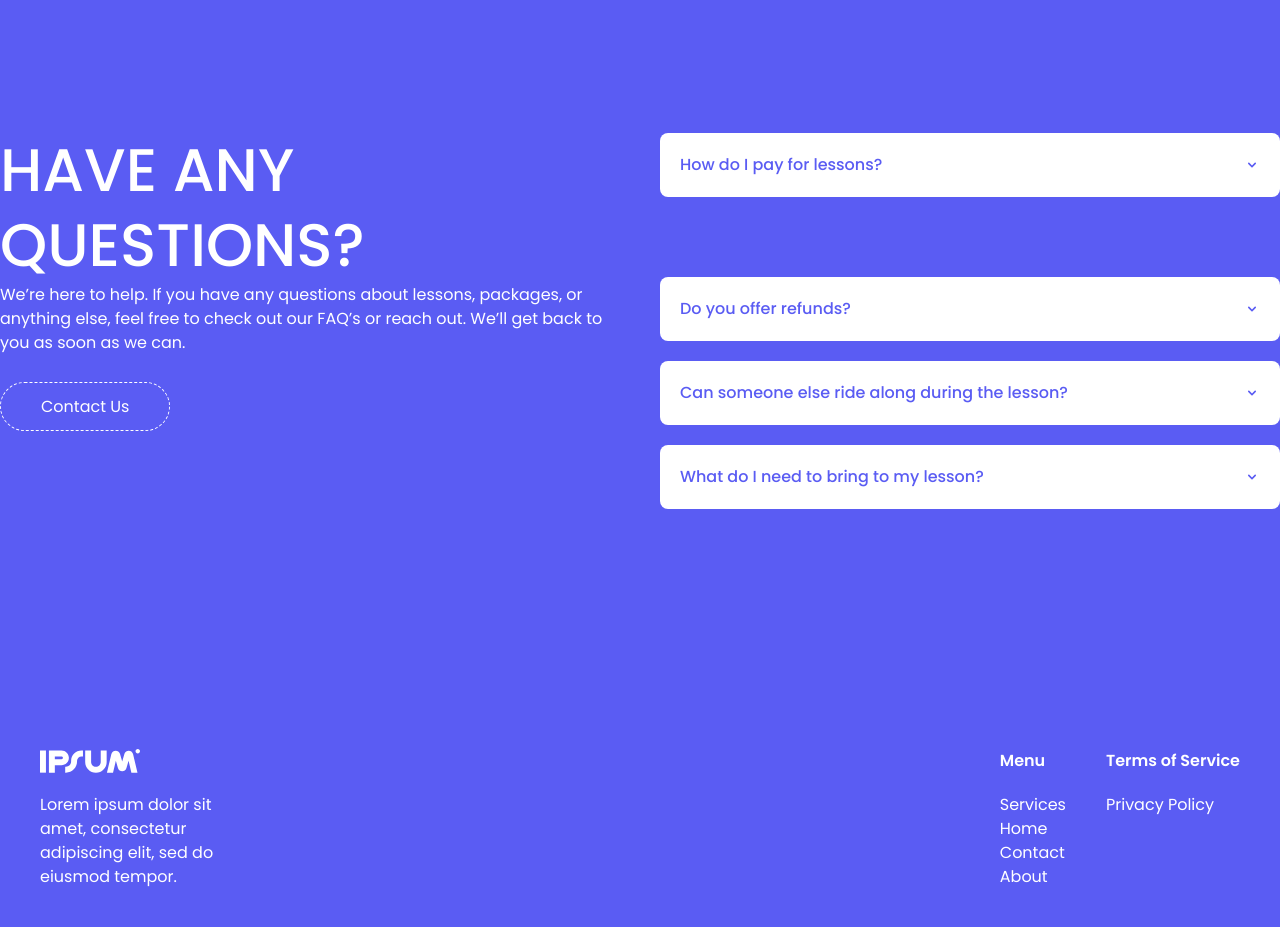
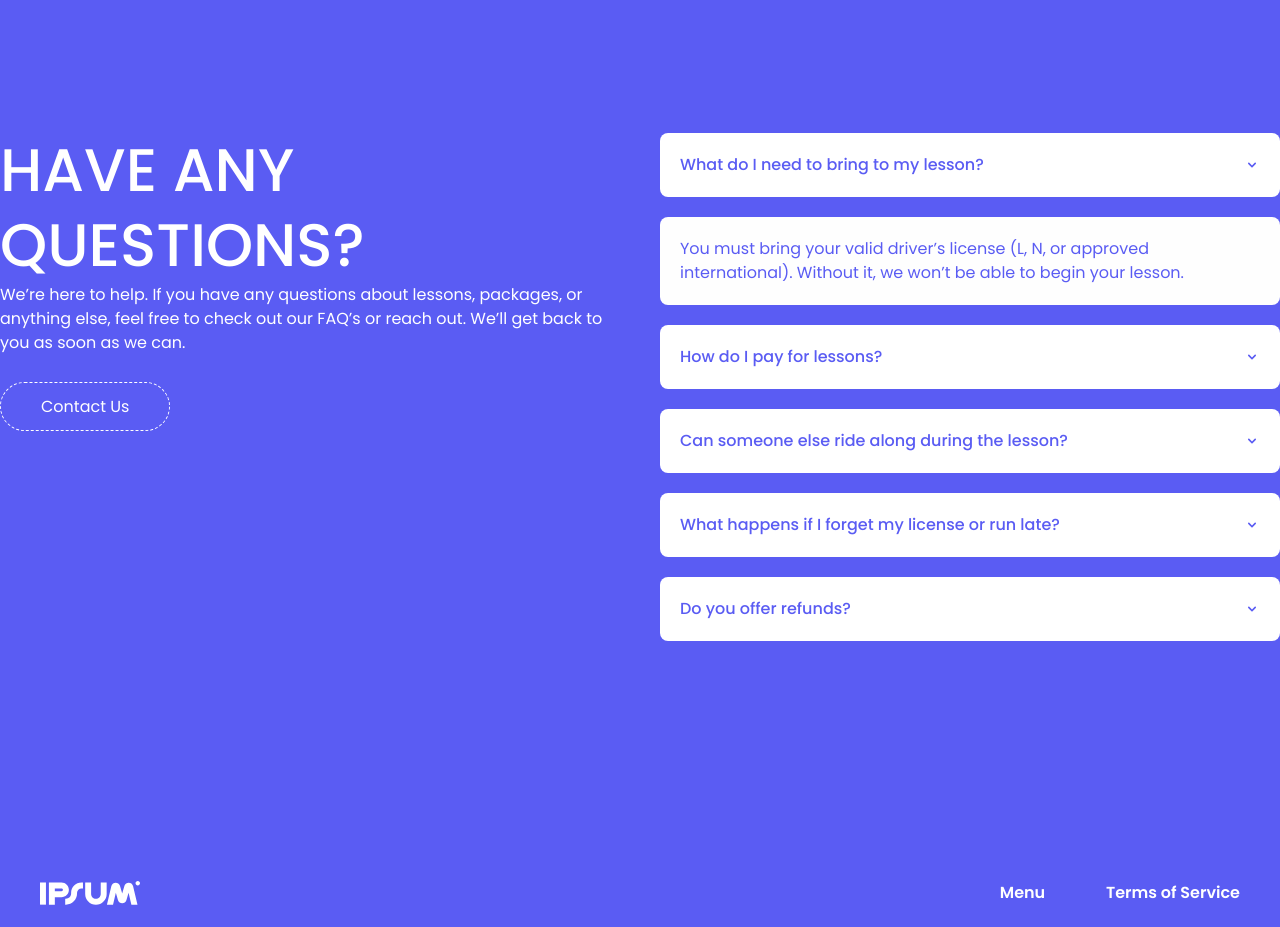
Before and after one commit to rhyslopez-web/jm-driving, a Next.js app: page /about in a window 1280 px wide. Shown: the part 3240-4167 px from the top of the page. Built offline with nearby package versions, Linux system fonts and the light colour scheme.

Commit message:
added smooth scrolling and answers for FAQ

```diff
--- a/package.json
+++ b/package.json
@@ -11,6 +11,7 @@
   },
   "dependencies": {
     "flowbite-react": "^0.11.8",
+    "lenis": "^1.3.4",
     "lucide-react": "^0.513.0",
     "motion": "^12.16.0",
     "next": "15.3.3",
--- a/src/app/components/FAQ.jsx
+++ b/src/app/components/FAQ.jsx
@@ -3,6 +3,7 @@
 import Paragraph from './Paragraph'
 import { Accordion, AccordionPanel, AccordionTitle, AccordionContent } from 'flowbite-react'
 import SecondaryButton from './SecondaryButton'
+import { questions } from '../data'
 
 const FAQ = () => {
   return (
@@ -23,33 +24,16 @@
 
             <div>
                 <Accordion className='flex flex-col gap-5 border-0'>
-                    <AccordionPanel className=''>
-                        <AccordionTitle  className='bg-white !hover:bg-white rounded-lg !text-blue-primary font-primary'>How do I pay for lessons?</AccordionTitle>
-                        <AccordionContent className=''>
-                            <Paragraph></Paragraph>
-                        </AccordionContent>
-                    </AccordionPanel>
-
-                    <AccordionPanel className=''>
-                        <AccordionTitle  className='bg-white !hover:bg-white rounded-lg !text-blue-primary font-primary'>Do you offer refunds?</AccordionTitle>
-                        <AccordionContent>
-                            <Paragraph></Paragraph>
-                        </AccordionContent>
-                    </AccordionPanel>
-
-                    <AccordionPanel className=''>
-                        <AccordionTitle  className='bg-white !hover:bg-white rounded-lg !text-blue-primary font-primary'>Can someone else ride along during the lesson?</AccordionTitle>
-                        <AccordionContent>
-                            <Paragraph></Paragraph>
-                        </AccordionContent>
-                    </AccordionPanel>
-
-                    <AccordionPanel className=''>
-                        <AccordionTitle  className='bg-white !hover:bg-white rounded-lg !text-blue-primary font-primary'>What do I need to bring to my lesson?</AccordionTitle>
-                        <AccordionContent>
-                            <Paragraph></Paragraph>
-                        </AccordionContent>
-                    </AccordionPanel>
+                    {
+                    questions.map((question, index) => (
+                        <AccordionPanel key={index} className=''>
+                            <AccordionTitle  className='bg-white rounded-lg !text-blue-primary font-primary'>{question.question}</AccordionTitle>
+                            <AccordionContent className='rounded-lg !bg-white-primary'>
+                                <Paragraph>{question.answer}</Paragraph>
+                            </AccordionContent>
+                        </AccordionPanel>
+                    ))
+                    }
                 </Accordion>
             </div>
         </div>
--- /dev/null
+++ b/src/app/components/Lenis.jsx
@@ -0,0 +1,12 @@
+import React from 'react'
+import { ReactLenis} from 'lenis/react'
+
+const Lenis = ({children}) => {
+  return (
+    <ReactLenis options={{ duration: 2 }} root>
+        {children}
+    </ReactLenis>
+  )
+}
+
+export default Lenis
--- a/src/app/components/LogoSlider.jsx
+++ b/src/app/components/LogoSlider.jsx
@@ -17,22 +17,10 @@
         blurBorderColor={'#fff'}
         >
           <Slider.Slide>
-            <SliderText className={'text-white'}>Driving Lessons that Stick</SliderText>
+            <SliderText className={'text-white text-4xl'}>Driving Lessons that Stick</SliderText>
           </Slider.Slide>
           <Slider.Slide>
-            <SliderText className={'text-white'}>Driving Lessons that Stick</SliderText>
-          </Slider.Slide>
-          <Slider.Slide>
-            <SliderText className={'text-white'}>Driving Lessons that Stick</SliderText>
-          </Slider.Slide>
-          <Slider.Slide>
-            <SliderText className={'text-white'}>Driving Lessons that Stick</SliderText>
-          </Slider.Slide>
-          <Slider.Slide>
-            <SliderText className={'text-white'}>Driving Lessons that Stick</SliderText>
-          </Slider.Slide>
-          <Slider.Slide>
-            <SliderText className={'text-white'}>Driving Lessons that Stick</SliderText>
+            <SliderText className={'text-white text-4xl'}>Driving Lessons that Stick</SliderText>
           </Slider.Slide>
         </Slider>
       </div>
--- a/src/app/components/ServiceCard.jsx
+++ b/src/app/components/ServiceCard.jsx
@@ -6,7 +6,7 @@
 
 const ServiceCard = ({title, description, image}) => {
   return (
-    <div className='border border-dashed border-blue-primary p-5 rounded-4xl flex flex-col justify-between gap-10'>
+    <div className='border border-blue-primary p-5 rounded-4xl flex flex-col justify-between gap-10'>
         <img className='aspect-square rounded-2xl' src={image} ></img>
 
         <div className='flex flex-col gap-5'>
--- a/src/app/components/ServicesRow.jsx
+++ b/src/app/components/ServicesRow.jsx
@@ -23,7 +23,7 @@
                 ))}
             </div>
 
-            <MainButton>
+            <MainButton href={'/contact'}>
                 <Phone color='#fff' />
 
                 Inquire Now
@@ -31,10 +31,13 @@
 
         </div>
 
-        <div className={`${index % 2 === 0 ? '' : 'lg:order-first'}` + ' p-5 border border-blue-primary rounded-4xl'}>
-            <img className='rounded-3xl' src={image} alt="" />
+        <div
+        className={`order-first ${index % 2 === 0 ? 'lg:order-last' : 'lg:order-first'}  rounded-4xl`}
+        >
+            <img className="rounded-3xl" src={image} alt="" />
         </div>
-    </div>
+
+        </div>
 
   )
 }
--- a/src/app/components/SliderText.jsx
+++ b/src/app/components/SliderText.jsx
@@ -2,7 +2,7 @@
 
 const SliderText = ({children}) => {
   return (
-    <span className='font-primary text-white text-lg'>
+    <span className='font-primary text-white text-2xl lg:text-3xl font-semibold'>
         {children}
     </span>
   )
--- a/src/app/data.js
+++ b/src/app/data.js
@@ -108,3 +108,26 @@
         icon: '/CarbonCar.svg'
     }
 ];
+
+export const questions = [
+  {
+    question: "What do I need to bring to my lesson?",
+    answer: "You must bring your valid driver’s license (L, N, or approved international). Without it, we won’t be able to begin your lesson."
+  },
+  {
+    question: "How do I pay for lessons?",
+    answer: "We accept cash or debit only. For the 10-lesson package, 50% is due on the first lesson and the rest by the 5th lesson."
+  },
+  {
+    question: "Can someone else ride along during the lesson?",
+    answer: "Only the student and instructor are allowed in the vehicle, unless agreed upon by both parties ahead of time."
+  },
+  {
+    question: "What happens if I forget my license or run late?",
+    answer: "If you need to pick up your license during your lesson time, that time will be deducted from the lesson. Please be on time and prepared."
+  },
+  {
+    question: "Do you offer refunds?",
+    answer: "We offer refunds on unused package lessons only if you cancel within 48 hours of notifying us. Unfortunately, we can’t refund lessons that have already taken place."
+  }
+];
--- a/src/app/globals.css
+++ b/src/app/globals.css
@@ -42,3 +42,23 @@
   background-size: cover;
   background-position: center center;
 }
+
+html.lenis {
+  height: auto;
+}
+
+.lenis.lenis-smooth {
+  scroll-behavior: auto;
+}
+
+.lenis.lenis-smooth [data-lenis-prevent] {
+  overscroll-behavior: contain;
+}
+
+.lenis.lenis-stopped {
+  overflow: hidden;
+}
+
+.lenis.lenis-scrolling iframe {
+  pointer-events: none;
+}
--- a/src/app/layout.js
+++ b/src/app/layout.js
@@ -2,7 +2,7 @@
 import "./globals.css";
 import Navbar from "./components/Navbar";
 import Footer from "./components/Footer";
-
+import Lenis from "./components/Lenis";
 
 const poppins = Poppins({
   subsets: ['latin'],
@@ -16,13 +16,16 @@
 };
 
 export default function RootLayout({ children }) {
+
   return (
     <html lang="en">
       <body
         className={`${poppins} antialiased`}
       >
         <Navbar/>
-        {children}
+        <Lenis>
+          {children}
+        </Lenis>
         <Footer/>
       </body>
     </html>
--- a/src/app/services/page.jsx
+++ b/src/app/services/page.jsx
@@ -9,7 +9,7 @@
   return (
     <>
         <div className='flex flex-col justify-center items-center'>
-          <div className='flex flex-col gap-20 py-20'>
+          <div className='flex flex-col gap-20 py-20 px-5'>
             {services.map((service, index) => (
                 <ServicesRow
                 key={index}
```
Also changed, not shown: .flowbite-react/config.json, 1 other file (tests, documents, lock files or other folders).
